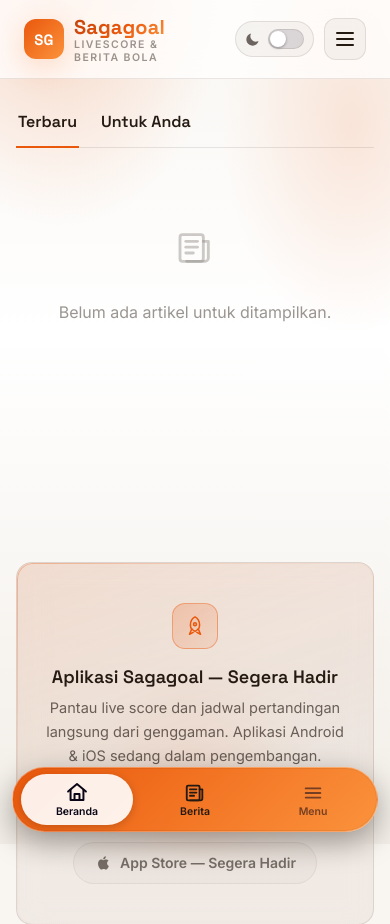
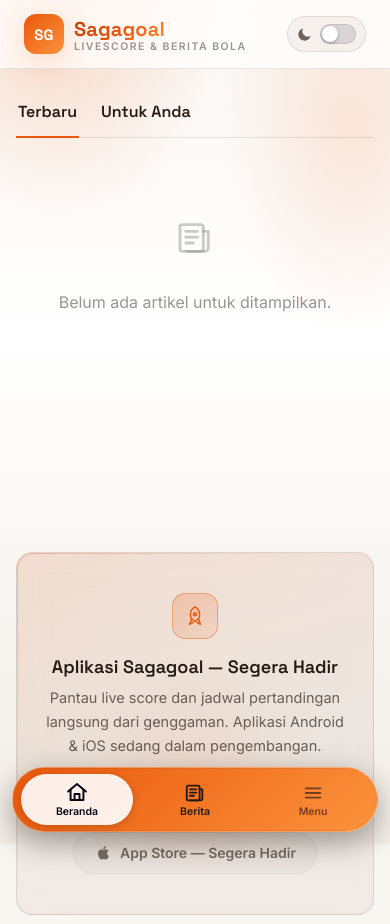
Before and after one commit to jalijali-dev/sagacrypto-wpm-goal, a PHP site: page /wpm/ in a window 390 px wide. Shown: the top 924 px of the page. Run offline with PHP 8.4, Linux system fonts and the light colour scheme; data that the repository does not hold is empty; a stand-in replaces the project's code that opens the database connection; some libraries are stand-ins or nearby versions.

Commit message:
Hide top header hamburger toggle on mobile - redundant with bottom nav's Menu button

```diff
--- a/assets/css/site.css
+++ b/assets/css/site.css
@@ -1843,6 +1843,15 @@ a.contact-info-row__value:hover { color: var(--cyan); }
   body.crypto-theme {
     padding-bottom: calc(var(--wpm-bottom-nav-space) + env(safe-area-inset-bottom));
   }
+
+  /* Hide the top header's hamburger toggle at this width — its job
+     (opening #crypto-nav-mobile) is now fully covered by the bottom
+     nav's own "Menu" button (27 Agu 2026, requested by operator:
+     redundant to show both). Only hidden here, NOT at the wider
+     768-980px range (@media max-width:980px above) where the bottom
+     nav itself is display:none — that range still needs this toggle
+     as its only way to open the drawer. */
+  .crypto-nav__toggle { display: none; }
 }
 
 /* ============================================================
```
